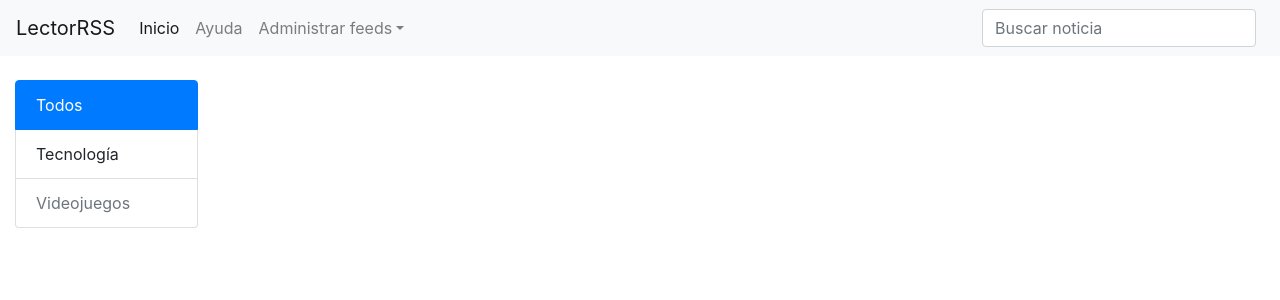
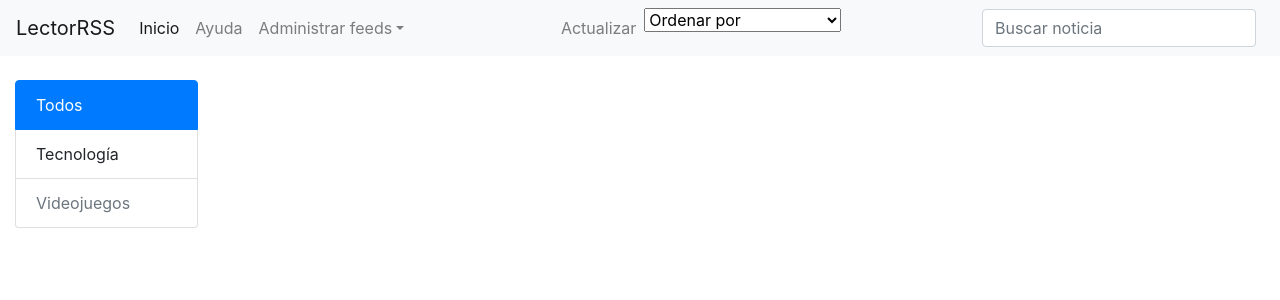
Before and after one commit to leningael/proyecto-oaw, a PHP site: page / in a window 1280 px wide. Shown: the top 300 px of the page. Run offline with PHP 8.4, Linux system fonts and the light colour scheme; data that the repository does not hold is empty.

Commit message:
Funcionalidad actualizar

```diff
--- a/index.php
+++ b/index.php
@@ -40,9 +40,24 @@
                     </div>
                 </li>
             </ul>
+            <ul class="navbar-nav mr-auto mt-2 mt-lg-0">
+                <li class="nav-item">
+                    <a class="nav-link" id="refreshNews" href="scripts/actualizarNoticias.php">Actualizar</a>
+                </li>
+                <li class="nav-item">
+                    <select>
+                        <option>Ordenar por</option>
+                        <option>Título</option>
+                        <option>Más recientes primero)</option>
+                        <option>Más antiguos primero)</option>
+                        <option>Autor</option>
+                    </select>
+                </li>
+            </ul>
             <form class="form-inline my-2 my-lg-0">
                 <input class="form-control mr-sm-2" id="searchBar" name="searchBar"type="text" placeholder="Buscar noticia">
             </form>
+
         </div>
     </nav>
     <br>
--- /dev/null
+++ b/ordenarNoticias.php
@@ -0,0 +1,3 @@
+<?php
+
+?>
```
Also changed, not shown: scripts/actualizarNoticias.php (added, +15 -0 lines), scripts/guardarNoticias.php (+6 -1 lines).
